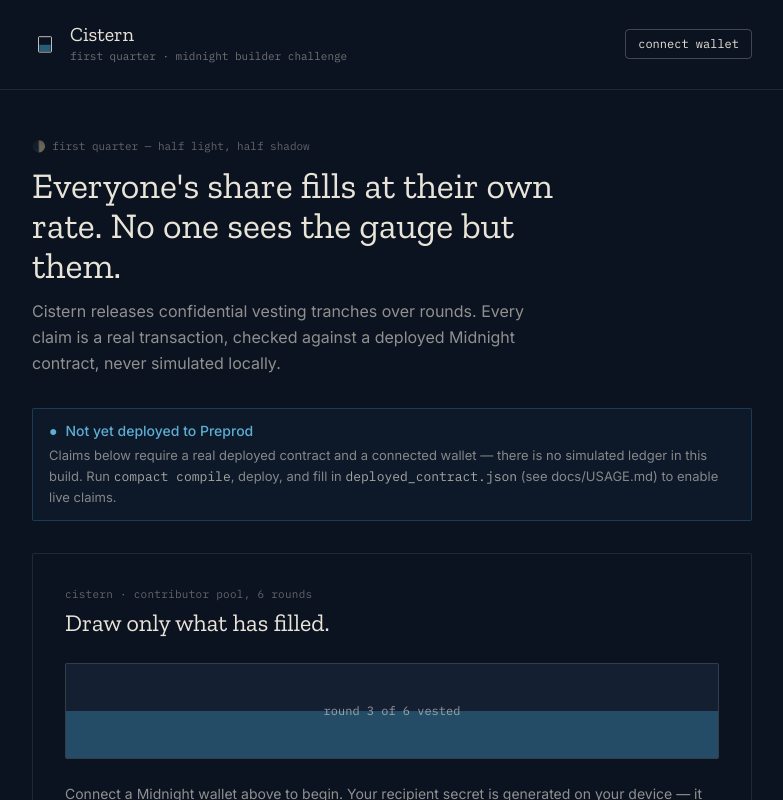
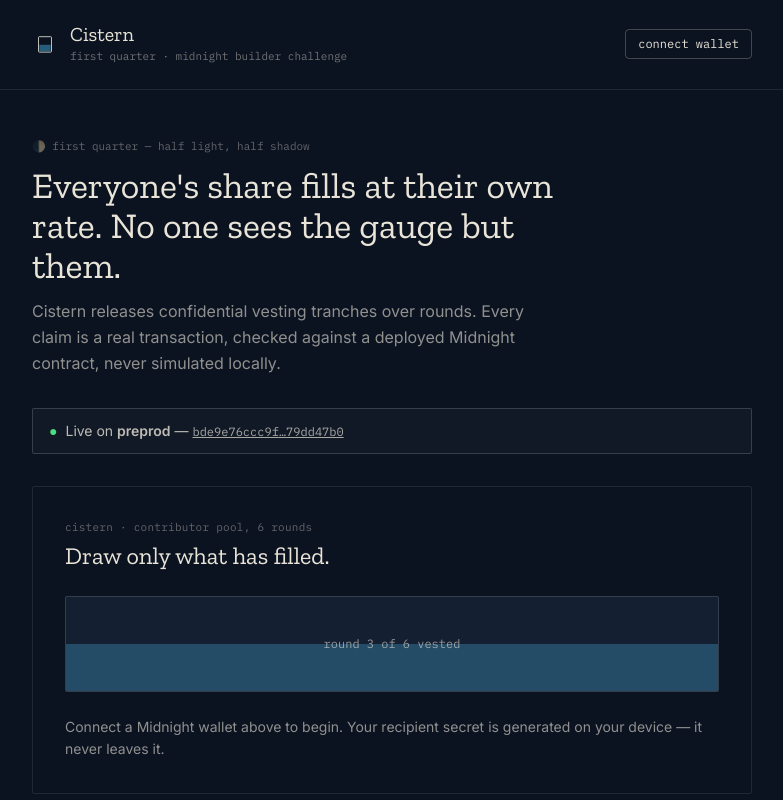
Before and after one commit to mehatanu87/cistern, a React (Vite) app: page / in a window 1280 px wide. Shown: the top 800 px of the page, without its empty margins (248-1031 px from the left). Built offline with nearby package versions, Linux system fonts and the light colour scheme; the HTML template or start-up script is replaced by a standard one.

Commit message:
Update with live Preprod contract address + Vercel config

```diff
--- a/deployed_contract.json
+++ b/deployed_contract.json
@@ -1,6 +1,7 @@
 {
   "network": "preprod",
-  "address": null,
-  "deployedAt": null,
-  "note": "Populate this after running `compact compile` and deploying cistern.compact to Preprod. The app refuses to simulate transactions when this is null."
+  "address": "bde9e76ccc9fdf2662d1872b8d6b7916a98b04f19ee0194bc18f3d4779dd47b0",
+  "contractAddress": "bde9e76ccc9fdf2662d1872b8d6b7916a98b04f19ee0194bc18f3d4779dd47b0",
+  "explorerUrl": "https://preprod.midnight.network/contract/bde9e76ccc9fdf2662d1872b8d6b7916a98b04f19ee0194bc18f3d4779dd47b0",
+  "deployedAt": "2026-09-28T13:57:00.000Z"
 }
--- a/src/components/DeploymentBanner.tsx
+++ b/src/components/DeploymentBanner.tsx
@@ -1,12 +1,21 @@
 import { DeploymentInfo } from "../lib/contractClient";
+
+const EXPLORER_BASE = "https://preprod.midnight.network/contract/";
 
 export function DeploymentBanner({ deployment }: { deployment: DeploymentInfo }) {
   if (deployment.address) {
     return (
       <div className="border border-stone/30 bg-stone/5 rounded-sm px-4 py-3 text-sm text-sand/80 flex flex-wrap items-center gap-2 mb-8">
-        <span className="text-stone-light">●</span>
-        <span>Live on {deployment.network} at{" "}
-          <span className="font-mono text-xs text-sand/70">{deployment.address.slice(0, 10)}…{deployment.address.slice(-8)}</span>
+        <span className="text-green-400">●</span>
+        <span>Live on <strong>{deployment.network}</strong> —{" "}
+          <a
+            href={`${EXPLORER_BASE}${deployment.address}`}
+            target="_blank"
+            rel="noopener noreferrer"
+            className="font-mono text-xs text-sand/70 underline hover:text-sand"
+          >
+            {deployment.address.slice(0, 12)}…{deployment.address.slice(-8)}
+          </a>
         </span>
       </div>
     );
```
Also changed, not shown: vercel.json (added), 1 other file (tests, documents, lock files or other folders).
